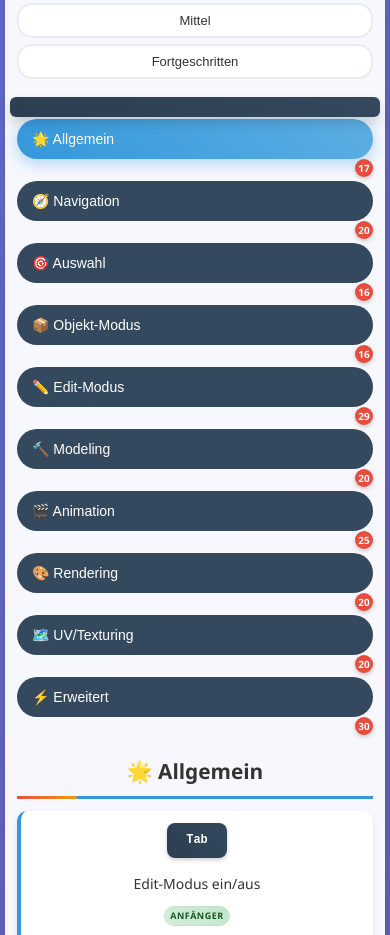
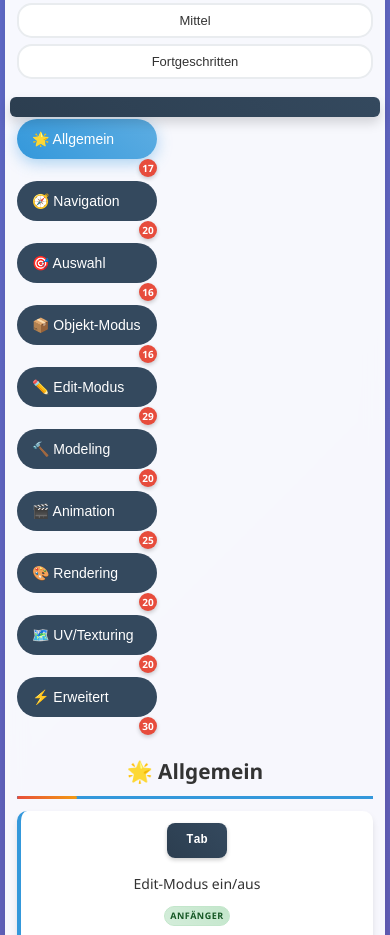
Before and after one commit to Baadjid/-Blender-Shortcuts-Hotkeys, a plain HTML site: page index.html in a window 390 px wide. Shown: the part 807-1742 px from the top of the page. Drawn offline with Linux system fonts and the light colour scheme.

Commit message:
responsive.css

```diff
--- a/responsive.css
+++ b/responsive.css
@@ -94,6 +94,12 @@
     .search-input {
         padding: 12px 45px 12px 18px;
         font-size: 15px;
+    }
+
+    .tab-wrapper {
+        flex: 1;
+        min-width: 90px;
+        max-width: 140px;
     }
 
     .tabs {
```
